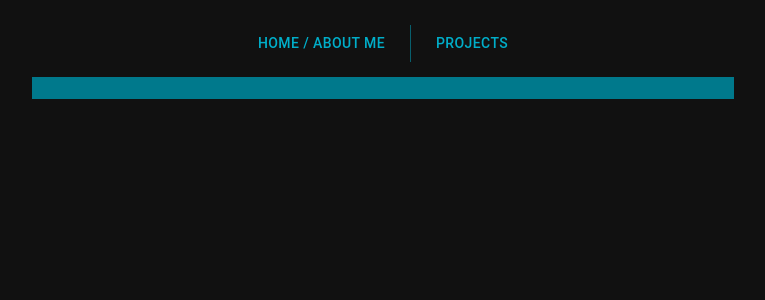
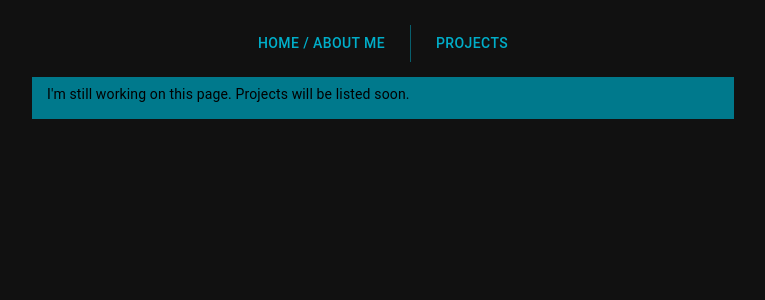
Before and after one commit to selareid/www.selareid.com, a React (Create React App) app: page /projects in a window 1280 px wide. Shown: the top 300 px of the page, without its empty margins (257-1022 px from the left). Built offline with nearby package versions, Linux system fonts and the light colour scheme.

Commit message:
Added an in-progress note to projects page

```diff
--- a/src/pages/Projects.tsx
+++ b/src/pages/Projects.tsx
@@ -1,4 +1,4 @@
-import {Container, Grid} from "@mui/material";
+import {Container, Grid, Typography} from "@mui/material";
 import "./Projects.css";
 import Project from "../components/Project";
 
@@ -11,6 +11,7 @@ const Projects: React.FC = () => {
                       p: "7px 15px 15px",
                       bgcolor: "secondary.dark",
                   }} >
+                <Typography variant="body2" color="#000">{"I'm still working on this page. Projects will be listed soon."}</Typography>
             </Grid>
         </Container>
     )
```
